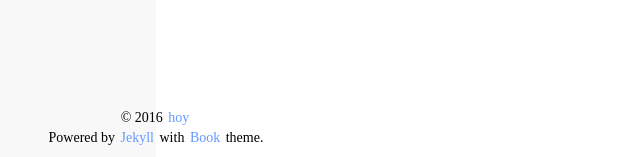
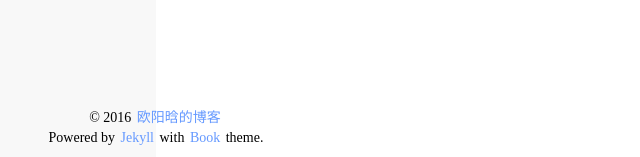
Before and after one commit to HanOy/HanOy.github.io, a Jekyll site: the page built from index.html, in a window 1280 px wide. Shown: the part 740-897 px from the top of the page, without its empty margins (484-1124 px from the left). Built offline with Jekyll 4.4.1, drawn with Linux system fonts in a browser that asks for light colours.

Commit message:
change title

```diff
--- a/_config.yml
+++ b/_config.yml
@@ -1,5 +1,5 @@
-title: hoy
-description: hoy|blog
+title: 欧阳晗的博客
+description: 欧阳晗的博客
 url: ouyanghan.com # site url
 avatar: /assets/img/avatar.jpg # path/to/avatar for index page. e.g. /assets/img/avatar.jpg
 favicon: /assets/img/favicon.ico # path/to/favicon for site. e.g. /assets/img/favicon.ico
```
Also changed, not shown: 7 other files.
